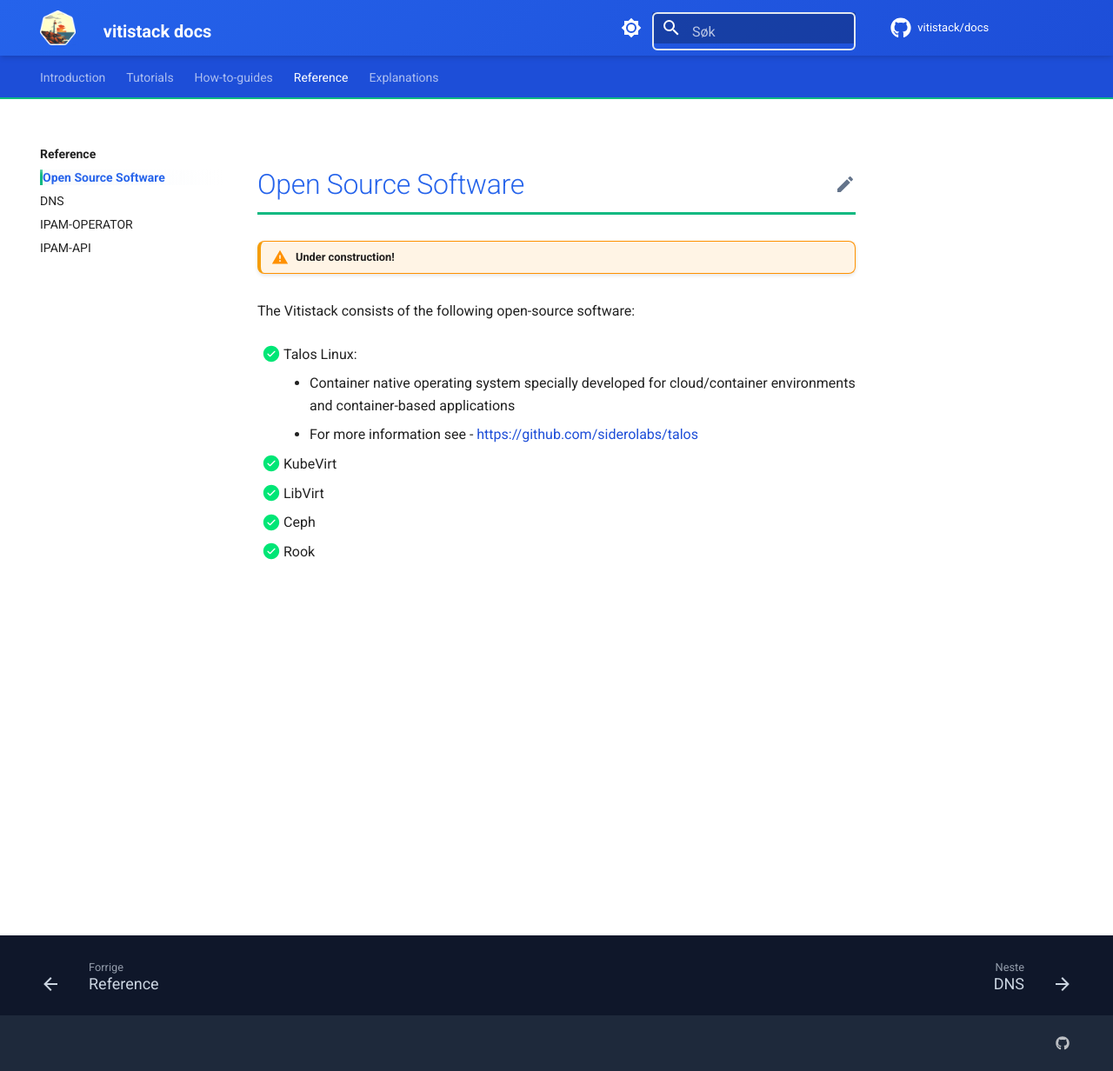
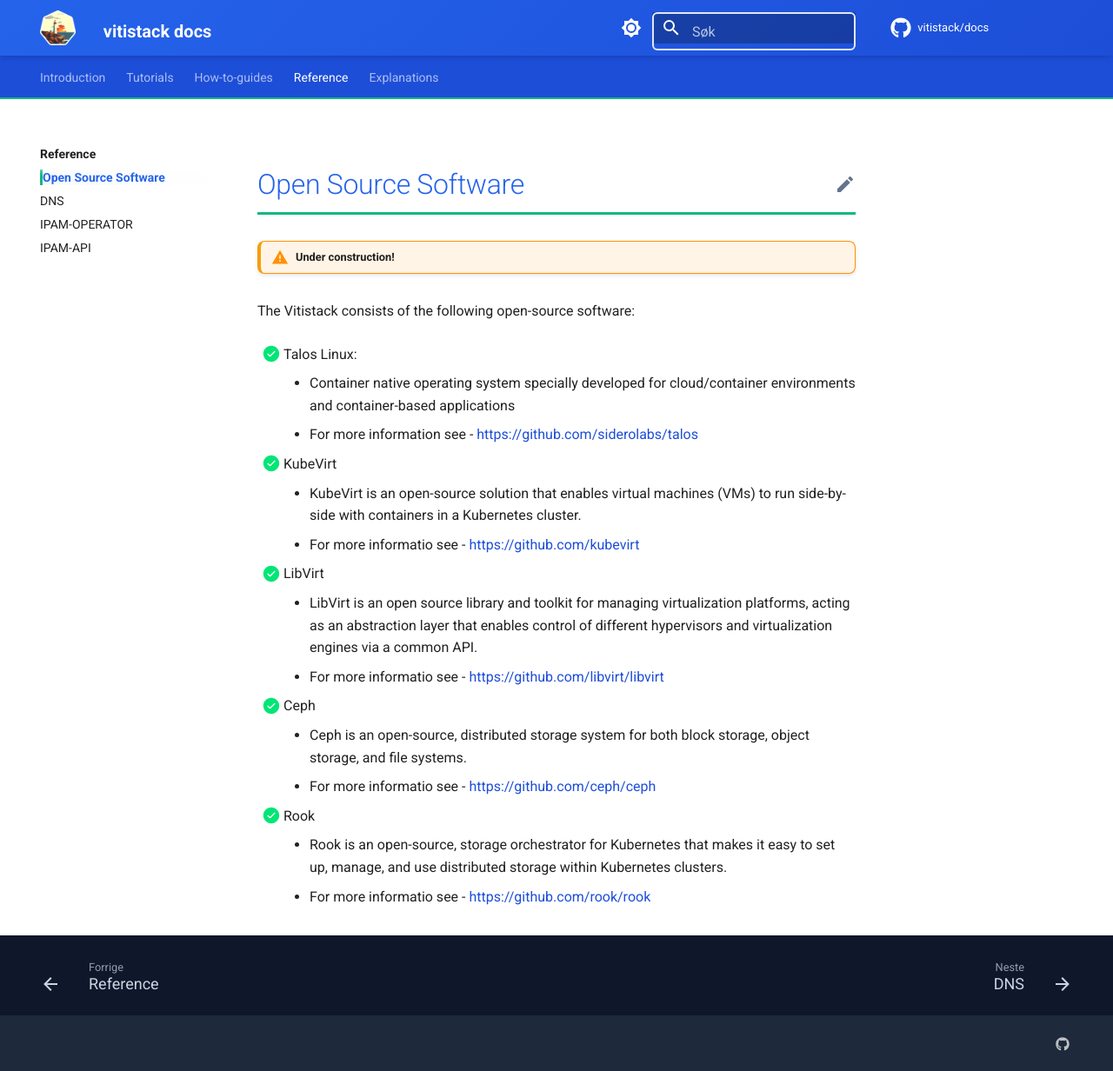
Before and after one commit to vitistack/docs, an MkDocs documentation site: the page built from docs/reference/opensourcesoftware.md, in a window 1280 px wide and 1232 px high. Shown: the whole window at 87% size. Built offline with MkDocs 1.6.1 and Material for MkDocs 9.7.7, drawn with Linux system fonts in a browser that asks for light colours; comment, search, counter and statistics services are not loaded.

Commit message:
added more text to oss doc

```diff
--- a/docs/reference/opensourcesoftware.md
+++ b/docs/reference/opensourcesoftware.md
@@ -11,8 +11,20 @@
 
 - [x] KubeVirt
 
+    - KubeVirt is an open-source solution that enables virtual machines (VMs) to run side-by-side with containers in a Kubernetes cluster.
+    - For more informatio see - https://github.com/kubevirt
+
 - [x] LibVirt
+
+    - LibVirt is an open source library and toolkit for managing virtualization platforms, acting as an abstraction layer that enables control of different hypervisors and virtualization engines via a common API.
+    - For more informatio see - https://github.com/libvirt/libvirt
 
 - [x] Ceph
 
+    - Ceph is an open-source, distributed storage system for both block storage, object storage, and file systems.
+    - For more informatio see - https://github.com/ceph/ceph
+
 - [x] Rook
+
+    - Rook is an open-source, storage orchestrator for Kubernetes that makes it easy to set up, manage, and use distributed storage within Kubernetes clusters.
+    - For more informatio see - https://github.com/rook/rook
```
